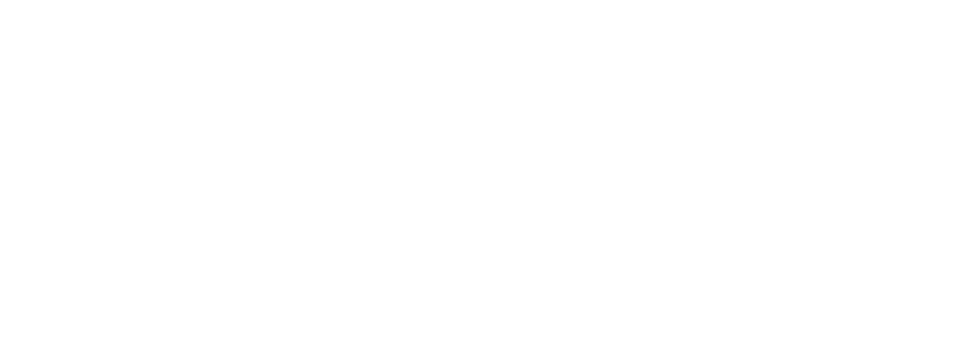
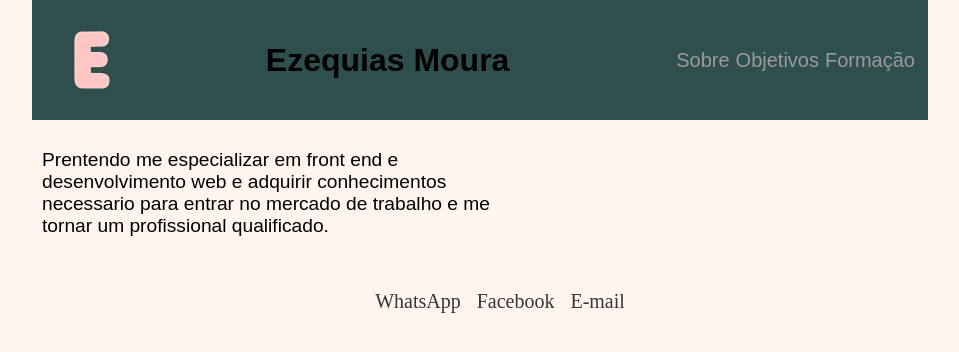
Before and after one commit to ezequias0203/ezequias0203.gihub.io, a plain HTML site: page objetivos.html in a window 1280 px wide. Shown: the whole page, without its empty margins (160-1119 px from the left). Drawn offline with Linux system fonts and the light colour scheme.

Commit message:
alteração

```diff
--- a/estilo.css
+++ b/estilo.css
@@ -1,8 +1,67 @@
 body{
-    margin: 0;
-    width: 400px;
+    font-family: Arial, Helvetica, sans-serif;
+    width: 70%;
+    margin: auto;
+    background-color: #FFF5EE;
+}
+div main{
+    width: 60%;
+}
+div aside{
+    width: 30%;
+}
+a:link, a:visited{
+    font-size: 20px;
+    text-decoration: none;
+}
+a:hover{
+    text-decoration: underline;
+}
+header img{
+    width: 100px;
+    border-radius: 50%;
 }
 header{
     display: flex;
-    flex direction: row;
+    justify-content: space-between;
+    align-items: center;
+    background-color: #2F4F4F;
+
 }
+header nav ul{
+    display: flex;
+    list-style: none;
+}
+footer{
+    display: flex;
+    align-items: flex-end;
+    justify-content: center;
+}
+header nav ul li{
+    margin:3px;
+}
+header nav ul li a{
+    color: rgb(156, 154, 154);
+}
+
+header, main{
+    padding: 10px;
+}
+main{
+    font-size: larger;
+}
+footer ul{
+    display: flex;
+    list-style: none;
+
+}
+footer ul li{
+    margin: 8px;
+}
+main{
+    width: 50%;
+}
+footer ul li a{
+    font-family: 'Times New Roman', Times, serif;
+    color: #363636;
+}
--- a/objetivos.html
+++ b/objetivos.html
@@ -0,0 +1,37 @@
+<!DOCTYPE html>
+<html lang="en">
+<head>
+    <meta charset="UTF-8">
+    <meta name="viewport" content="width=device-width, initial-scale=1.0">
+    <meta http-equiv="X-UA-Compatible" content="ie=edge">
+    <title>Ezequias</title>
+    <link rel="stylesheet" href="estilo.css">
+</head>
+<body>
+    <header>
+        <img src="letra-e-rosa-claro-5cm_1510.png" alt="letra E">
+        <h1>Ezequias Moura</h1>
+        <nav>
+            <ul>
+                <li><a href="index.html">Sobre</a></li>
+                <li><a href="objetivos.html">Objetivos</a></li>
+                <li><a href="formacao.html">Formação</a></li>
+            </ul>
+        </nav>
+    </header>
+    <main>
+        <p>Prentendo me especializar em front end e
+            desenvolvimento web e adquirir conhecimentos
+            necessario para entrar no mercado de trabalho e
+        me tornar um profissional qualificado.    </p>
+    </main>
+    <footer>
+        <ul>
+            <li><a href="">WhatsApp</a></li>
+            <li><a href="">Facebook</a></li>
+            <li><a href="">E-mail</a></li>
+        </ul>
+    </footer>
+
+</body>
+</html>
```
Also changed, not shown: formacao.html (+3 -5 lines), index.html (+8 -6 lines), letra-e-rosa-claro-5cm_1510.png (added).
